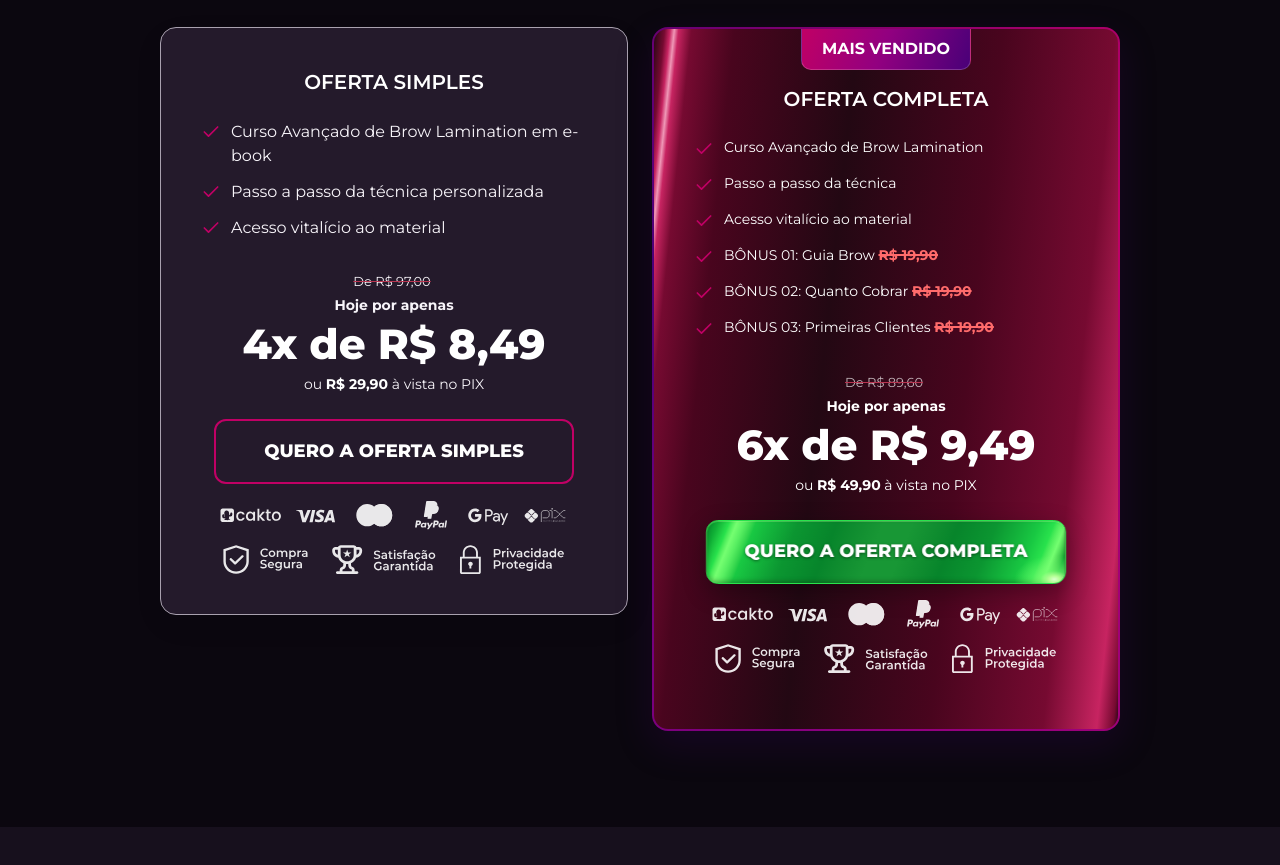
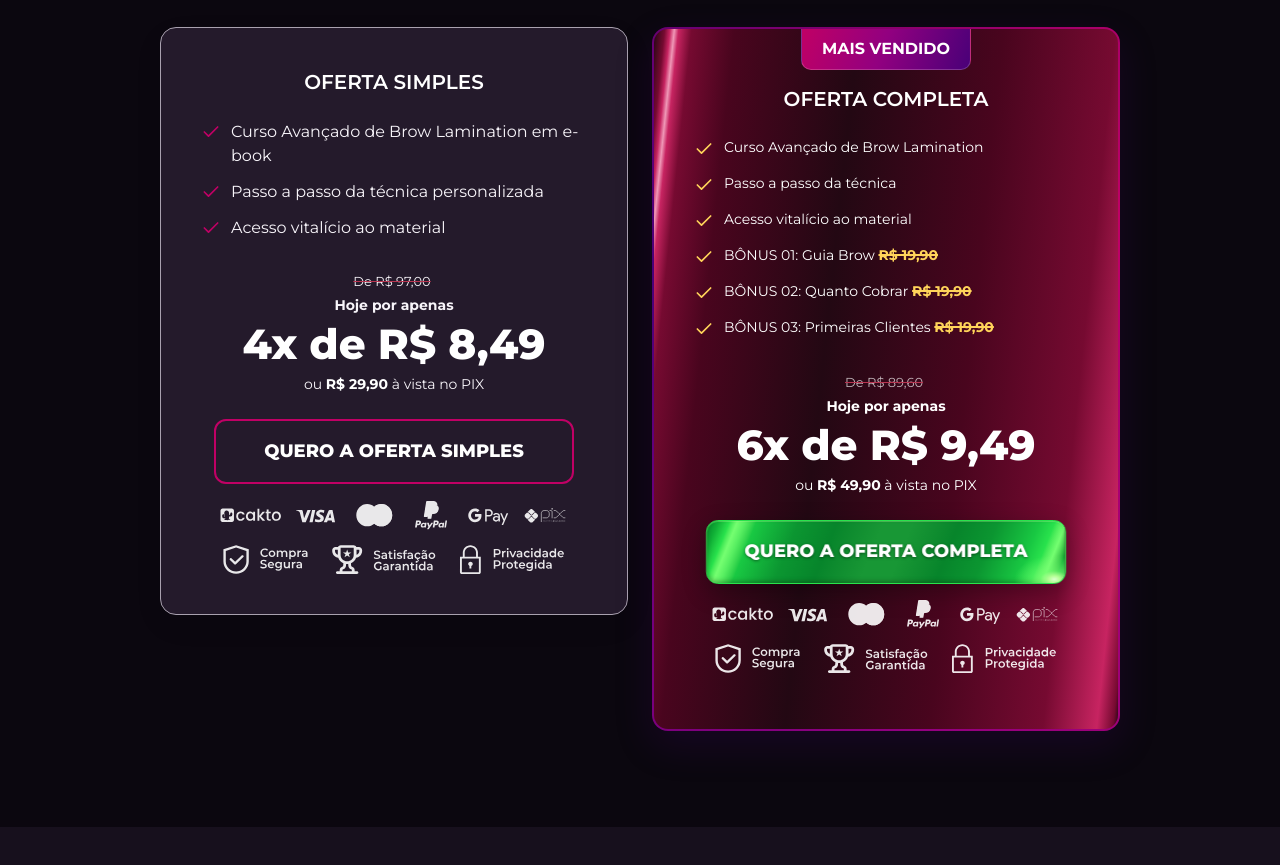
Before and after one commit to lupitavun10-netizen/projeto-01, a React (Vite) app: page / in a window 1280 px wide. Shown: the part 4460-5325 px from the top of the page. Built offline with nearby package versions, Linux system fonts and the light colour scheme.

Commit message:
Destaca valores dos bonus e icones da oferta completa em amarelo

```diff
--- a/src/styles/index.css
+++ b/src/styles/index.css
@@ -131,3 +131,5 @@ button:focus-visible,a:focus-visible { outline:3px solid var(--cta-color); outli
 .price > span:last-child:not(.price-label):not(.price-before) { font-size:14px }
 
 .offer-card.featured .feature-list li { font-size:14px; }
+
+.offer-card.featured .feature-list svg,.offer-card.featured .bonus-value { color:var(--complete-offer-highlight); }
```
